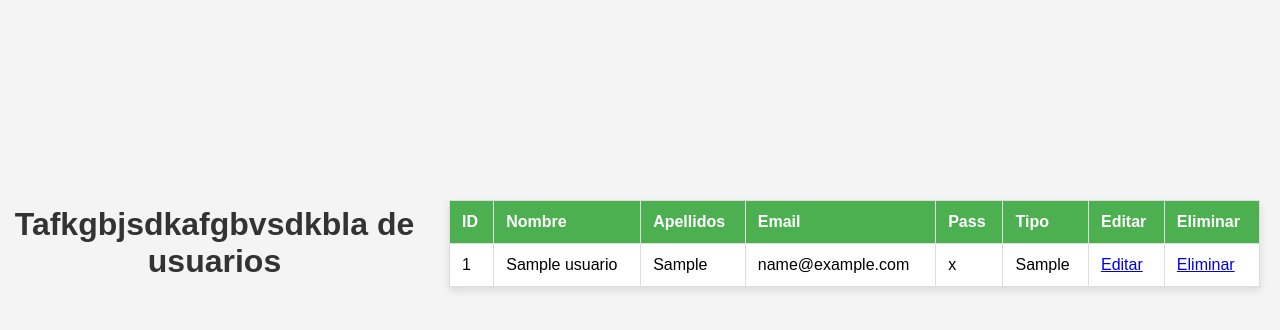
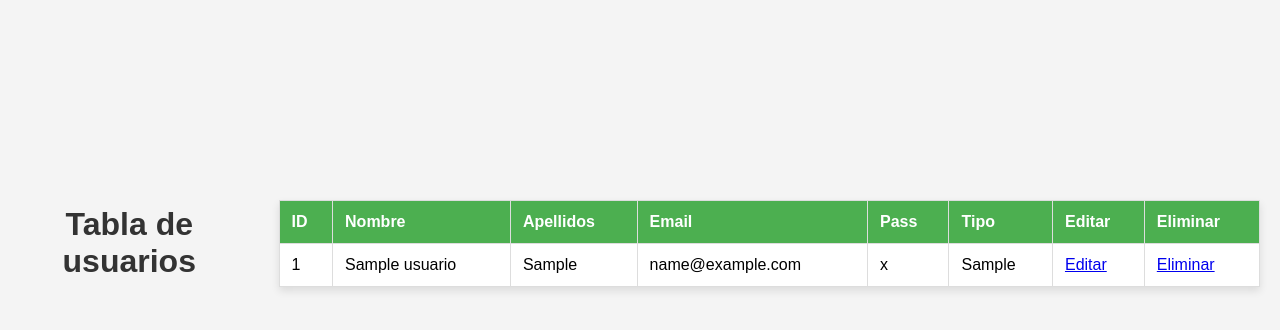
Before and after one commit to ivanbezanilla/proyecto-g6, a PHP site: page /consultas/listarusuarios.php in a window 1280 px wide. Shown: the part 157-487 px from the top of the page. Run offline with PHP 8.4, Linux system fonts and the light colour scheme; tables that the repository leaves empty or names only in its code hold one stand-in row (values such as "Sample post").

Commit message:
modified:   proyecto/consultas/listarusuarios.php

```diff
--- a/proyecto/consultas/listarusuarios.php
+++ b/proyecto/consultas/listarusuarios.php
@@ -53,8 +53,9 @@ $personas = $sentencia->fetchAll(PDO::FETCH_OBJ);
 </head>
 <body>
     <div>
-    <h1>Tafkgbjsdkafgbvsdkbla de usuarios</h1>
+    <h1>Tabla de usuarios</h1>
     </div>
+    <br> <br> <br> <br> <br> <br> <br>
     <table>
         <thead>
             <tr>
```
